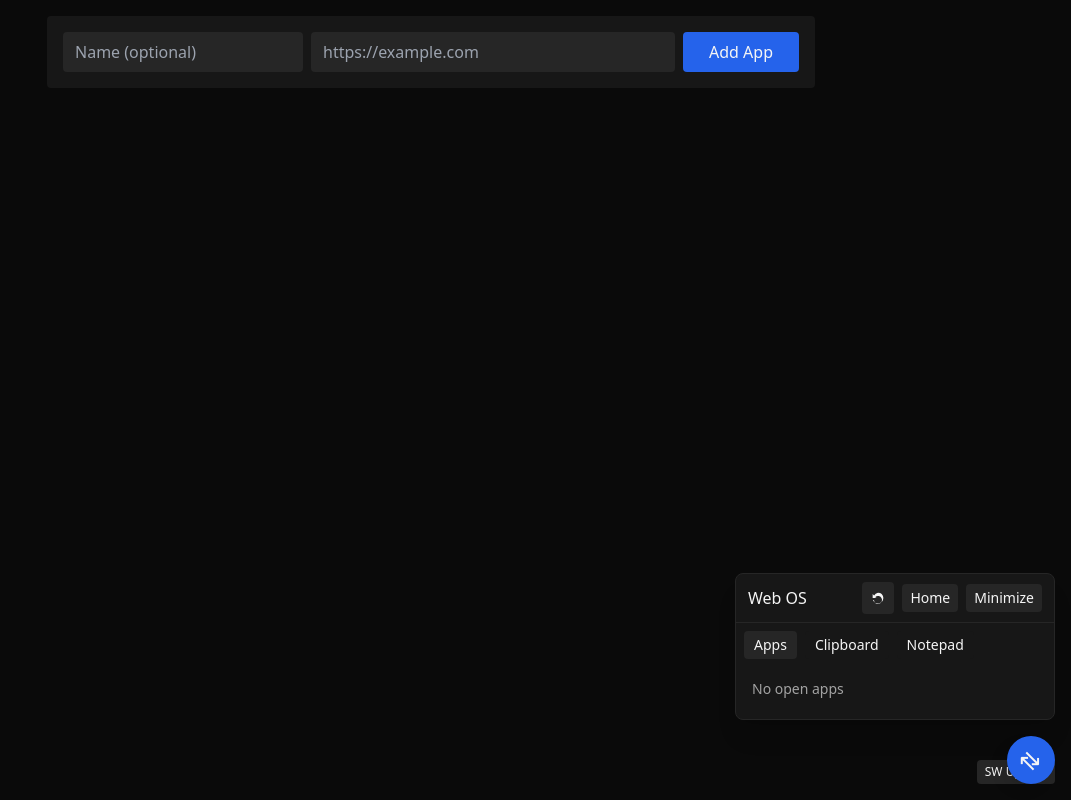
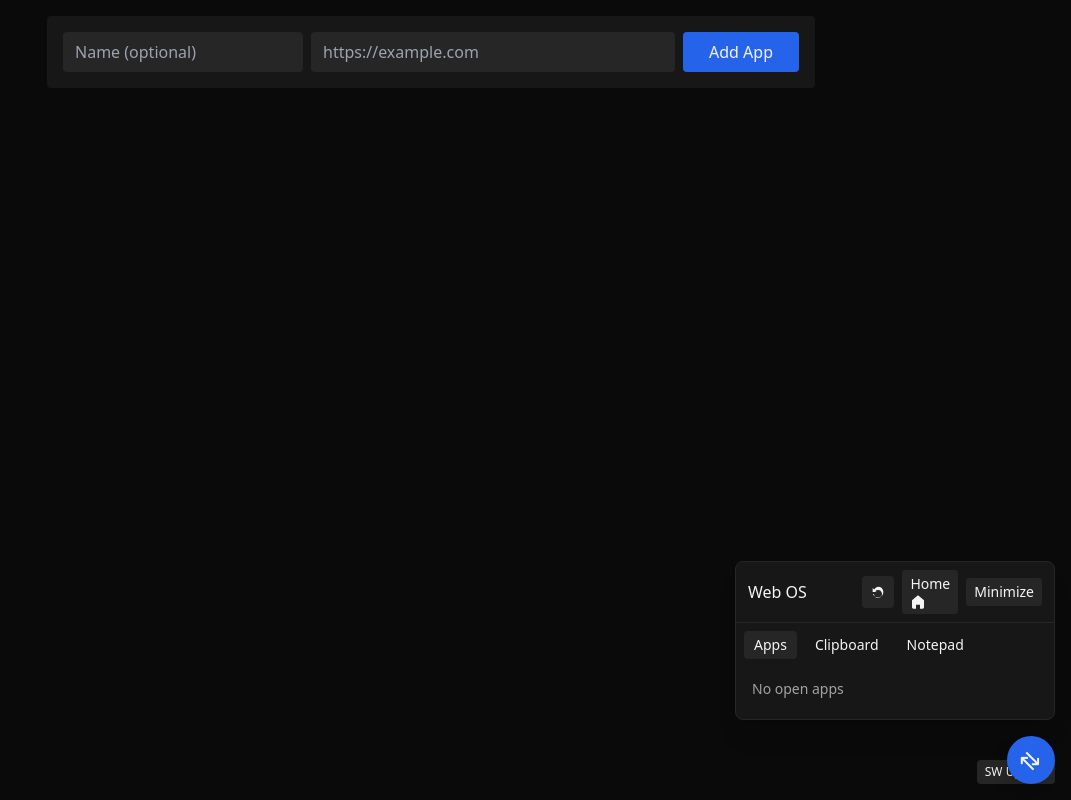
Before and after one commit to ISRAEL-DUFF/web-bos, a Next.js app: page / in a window 1280 px wide. Both pictures are taken after a click on the button "Switch app". Shown: the whole page, without its empty margins (209-1280 px from the left). Built offline with nearby package versions, Linux system fonts and the light colour scheme.

Commit message:
ui fixes

```diff
--- a/app/page.tsx
+++ b/app/page.tsx
@@ -458,7 +458,7 @@ export default function HomePage() {
                 </button>
                 {!showHome && (
                   <>
-                    <button className="px-3 py-1 rounded bg-neutral-800" onClick={() => reloadAppById(activeApp!)}>Reload</button>
+                    {/* <button className="px-3 py-1 rounded bg-neutral-800" onClick={() => reloadAppById(activeApp!)}>Reload</button> */}
                     <button
                       aria-label="Copy URL"
                       title="Copy URL"
@@ -472,8 +472,17 @@ export default function HomePage() {
                     </button>
                   </>
                 )}
-                <button className="px-3 py-1 rounded bg-neutral-800" onClick={() => setActiveApp(null)}>Home</button>
-                <button className="px-3 py-1 rounded bg-neutral-800" onClick={() => setSwitcherOpen(false)}>Close</button>
+                <button className="px-3 py-1 rounded bg-neutral-800" onClick={() => setActiveApp(null)}>
+                    <svg xmlns="http://www.w3.org/2000/svg" viewBox="0 0 24 24" fill="currentColor" className="h-4 w-4" aria-hidden="true">
+                      <path d="M12 2L21 9.5V20a2 2 0 0 1-2 2h-4v-6H9v6H5a2 2 0 0 1-2-2V9.5L12 2z"/>
+                    </svg>
+                </button>
+                <button className="px-3 py-1 rounded bg-neutral-800" onClick={() => setSwitcherOpen(false)}>
+                  <svg xmlns="http://www.w3.org/2000/svg" viewBox="0 0 24 24" fill="currentColor"
+                      className="h-4 w-4" aria-hidden="true">
+                    <path d="M18.3 5.7a1 1 0 0 0-1.4 0L12 10.6 7.1 5.7a1 1 0 1 0-1.4 1.4L10.6 12l-4.9 4.9a1 1 0 1 0 1.4 1.4L12 13.4l4.9 4.9a1 1 0 0 0 1.4-1.4L13.4 12l4.9-4.9a1 1 0 0 0 0-1.4z"/>
+                  </svg>
+                </button>
               </div>
           </div>
               {/* Panel tabs */}
@@ -656,7 +665,7 @@ export default function HomePage() {
                 </button>
                 {!showHome && (
                   <>
-                    <button className="px-2 py-1 rounded bg-neutral-800 text-sm" onClick={() => reloadAppById(activeApp!)}>Reload</button>
+                    {/* <button className="px-2 py-1 rounded bg-neutral-800 text-sm" onClick={() => reloadAppById(activeApp!)}>Reload</button> */}
                     <button
                       aria-label="Copy URL"
                       title="Copy URL"
@@ -670,7 +679,11 @@ export default function HomePage() {
                     </button>
                   </>
                 )}
-                <button className="px-2 py-1 rounded bg-neutral-800 text-sm" onClick={() => setActiveApp(null)}>Home</button>
+                <button className="px-2 py-1 rounded bg-neutral-800 text-sm" onClick={() => setActiveApp(null)}>
+                  Home <svg xmlns="http://www.w3.org/2000/svg" viewBox="0 0 24 24" fill="currentColor" className="h-4 w-4" aria-hidden="true">
+                        <path d="M12 2L21 9.5V20a2 2 0 0 1-2 2h-4v-6H9v6H5a2 2 0 0 1-2-2V9.5L12 2z"/>
+                      </svg>
+                </button>
                 <button className="px-2 py-1 rounded bg-neutral-800 text-sm" onClick={() => setSwitcherOpen(false)}>Minimize</button>
               </div>
             </div>
```
